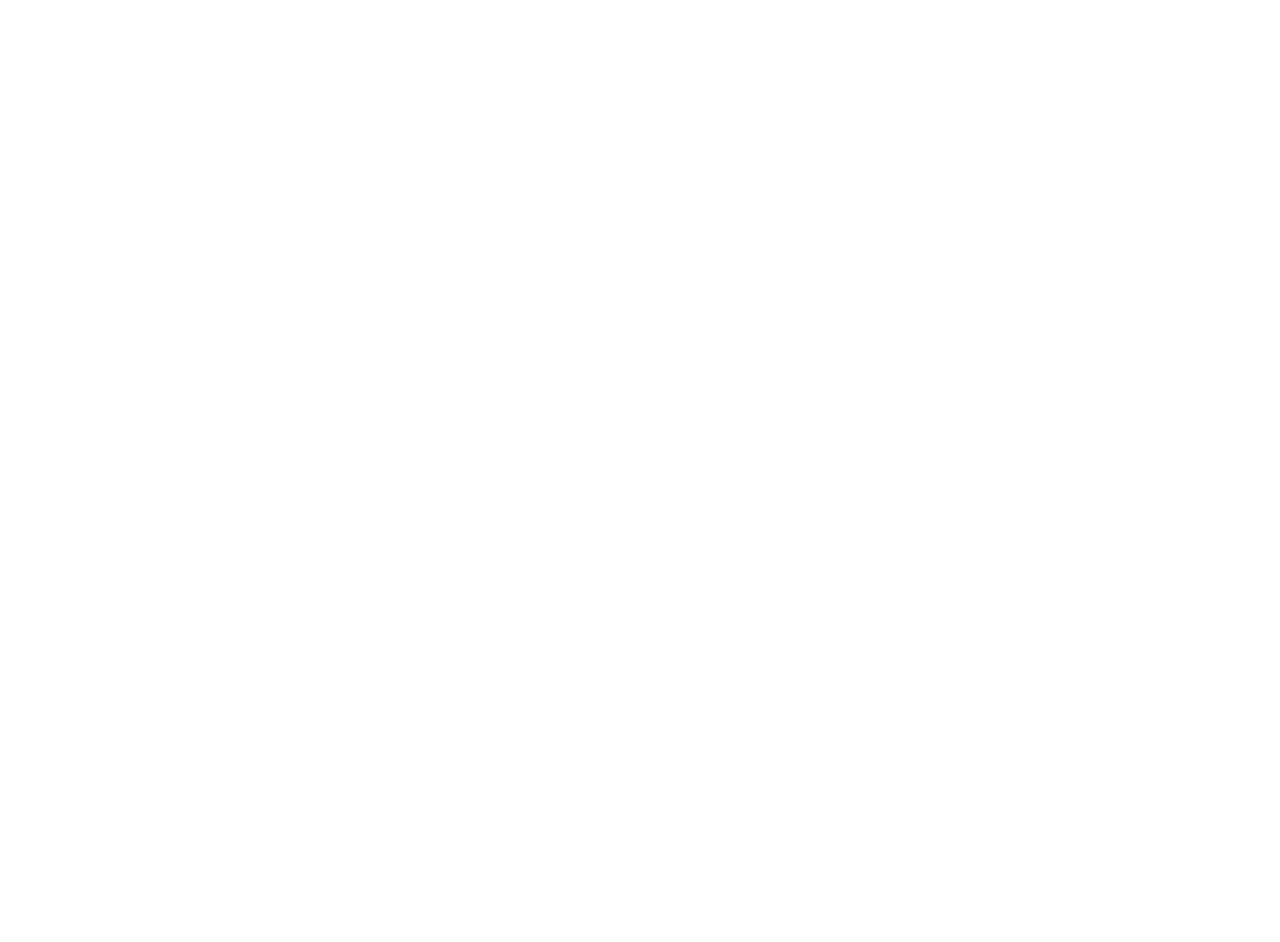
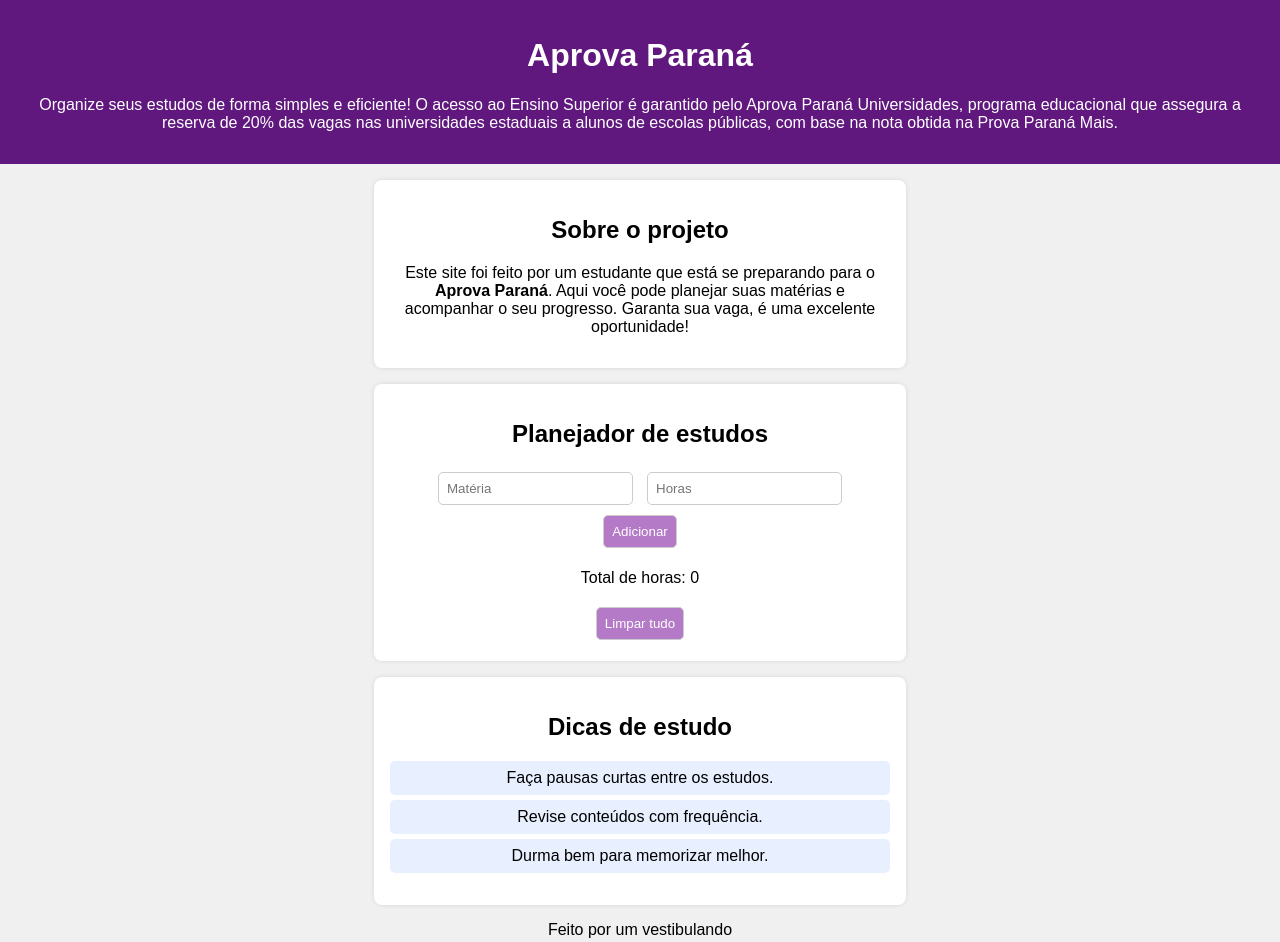
Before and after one commit to livinha17/projetinho, a plain HTML site: page index.html in a window 1280 px wide. Before the commit the page ends 800 px from the top, so only its background shows below. Drawn offline with Linux system fonts and the light colour scheme.

Commit message:
Adicionando coisas

```diff
--- a/index.html
+++ b/index.html
@@ -2,12 +2,66 @@
 <html lang="pt-BR">
 <head>
     <meta charset="UTF-8">
-    <meta name="viewport" content="width=device-width, initial-scale=1.0">
-    <title>Document</title>
+    <meta name="viewport" content="width=device-width, initial-scale=1" />
+    <title>Aprova Paraná no Adolpho - Diário de um estudante</title>
     <link rel="stylesheet" href="style.css">
 </head>
 <body>
+    <script src="script.js"></script>
+    <header>
+        <h1>Aprova Paraná</h1>
+        <p>Organize seus estudos de forma simples e eficiente!
+        O acesso ao Ensino Superior é garantido pelo Aprova Paraná Universidades, programa educacional que assegura a reserva de 20%
+        das vagas nas universidades estaduais a alunos de escolas públicas, com base na nota obtida na Prova Paraná Mais.</p>
+        </header>
 
-    <script src="script.js"></script>
+
+        <main>
+        <section class="intro">
+        <h2>Sobre o projeto</h2>
+        <p>Este site foi feito por um estudante que está se preparando para o <strong>Aprova Paraná</strong>. Aqui você pode planejar suas matérias e acompanhar o seu progresso. Garanta sua vaga, é uma excelente oportunidade!</p>
+        </section>
+
+
+        <section class="planner">
+        <h2>Planejador de estudos</h2>
+        <form id="plannerForm">
+        <input type="text" id="topic" placeholder="Matéria" required>
+        <input type="number" id="hours" placeholder="Horas" min="0.5" step="0.5" required>
+        <button type="submit">Adicionar</button>
+        </form>
+
+
+        <ul id="plannerList"></ul>
+        <p class="total">Total de horas: <span id="totalHours">0</span></p>
+        <button id="clearBtn">Limpar tudo</button>
+        </section>
+
+
+        <section class="tips">
+        <h2>Dicas de estudo</h2>
+        <ul>
+        <li>Faça pausas curtas entre os estudos.</li>
+        <li>Revise conteúdos com frequência.</li>
+        <li>Durma bem para memorizar melhor.</li>
+        </ul>
+        </section>
+        </main>
+
+
+        <footer>
+        <p>Feito por um vestibulando <span id="updateDate"></span></p>
+        </footer>
+
+
+        <script src="script.js"></script>
+        </body>
+        </html>
+
+
+
+    </nav>
+    </div>
+</header>
 </body>
 </html>
--- a/script.js
+++ b/script.js
@@ -0,0 +1,32 @@
+const form = document.getElementById('plannerForm');
+const lista = document.getElementById('lista');
+const total = document.getElementById('total');
+const limpar = document.getElementById('limpar');
+
+
+let horasTotal = 0;
+
+
+form.onsubmit = e => {
+e.preventDefault();
+const materia = document.getElementById('materia').value;
+const horas = Number(document.getElementById('horas').value);
+if (!materia || !horas) return;
+
+
+const li = document.createElement('li');
+li.textContent = `${materia} - ${horas}h`;
+lista.appendChild(li);
+
+
+horasTotal += horas;
+total.textContent = horasTotal;
+form.reset();
+};
+
+
+limpar.onclick = () => {
+lista.innerHTML = '';
+total.textContent = 0;
+horasTotal = 0;
+};
--- a/style.css
+++ b/style.css
@@ -0,0 +1,45 @@
+body {
+    font-family: Arial, sans-serif;
+    background: #f0f0f0;
+    margin: 0;
+    padding: 0;
+    text-align: center;
+    }
+    header {
+    background: #60187f;
+    color: white;
+    padding: 1rem;
+    }
+    section {
+    background: white;
+    margin: 1rem auto;
+    padding: 1rem;
+    border-radius: 8px;
+    width: 90%;
+    max-width: 500px;
+    box-shadow: 0 0 5px rgba(0,0,0,0.1);
+    }
+    input, button {
+    padding: 0.5rem;
+    margin: 0.3rem;
+    border-radius: 5px;
+    border: 1px solid #ccc;
+    }
+    button {
+    background: #b47ac7;
+    color: white;
+    cursor: pointer;
+    }
+    button:hover {
+    background: #c2a6e4;
+    }
+    ul {
+    list-style: none;
+    padding: 0;
+    }
+    ul li {
+    background: #e8f0ff;
+    margin: 0.3rem 0;
+    padding: 0.5rem;
+    border-radius: 5px;
+    }
```
